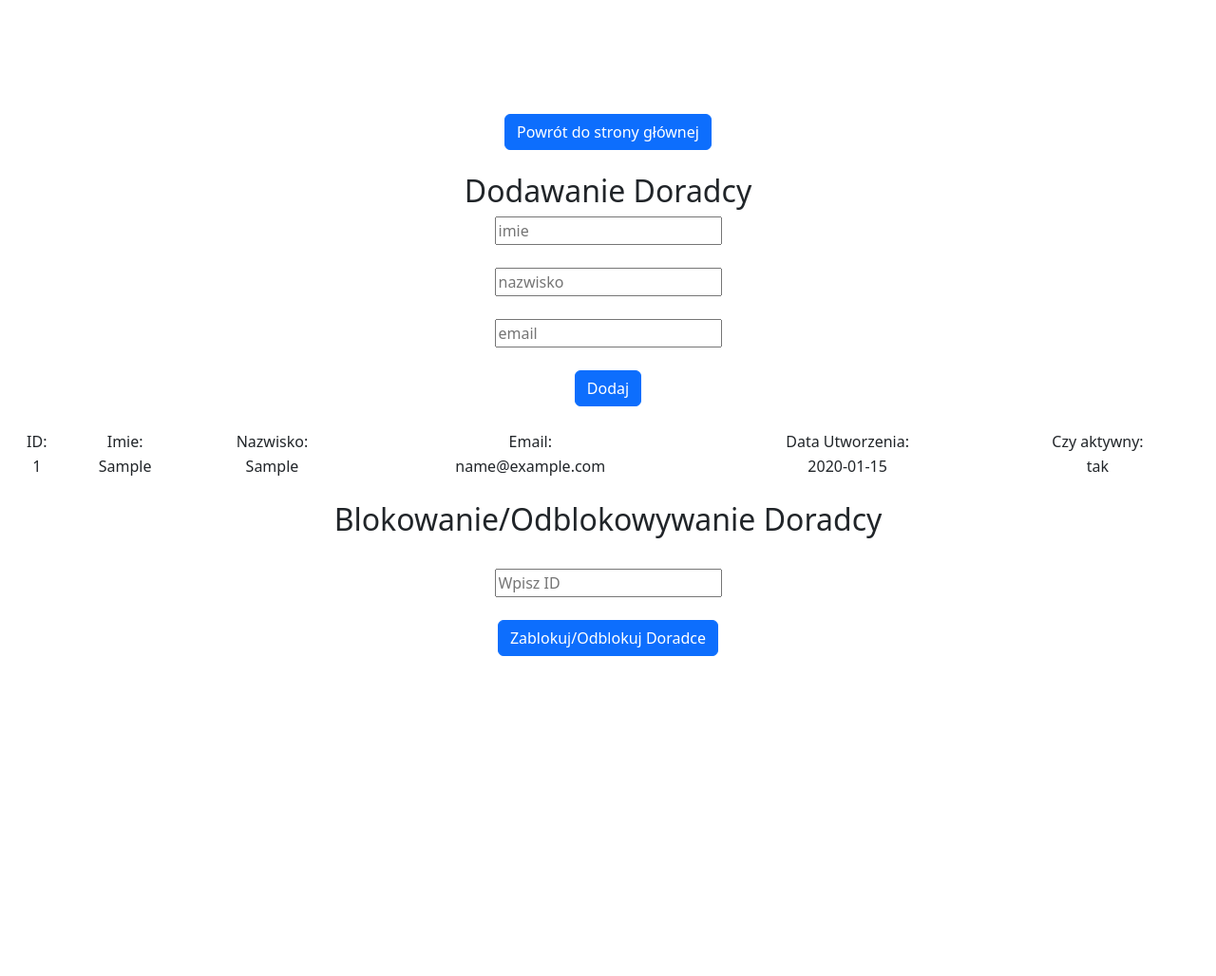
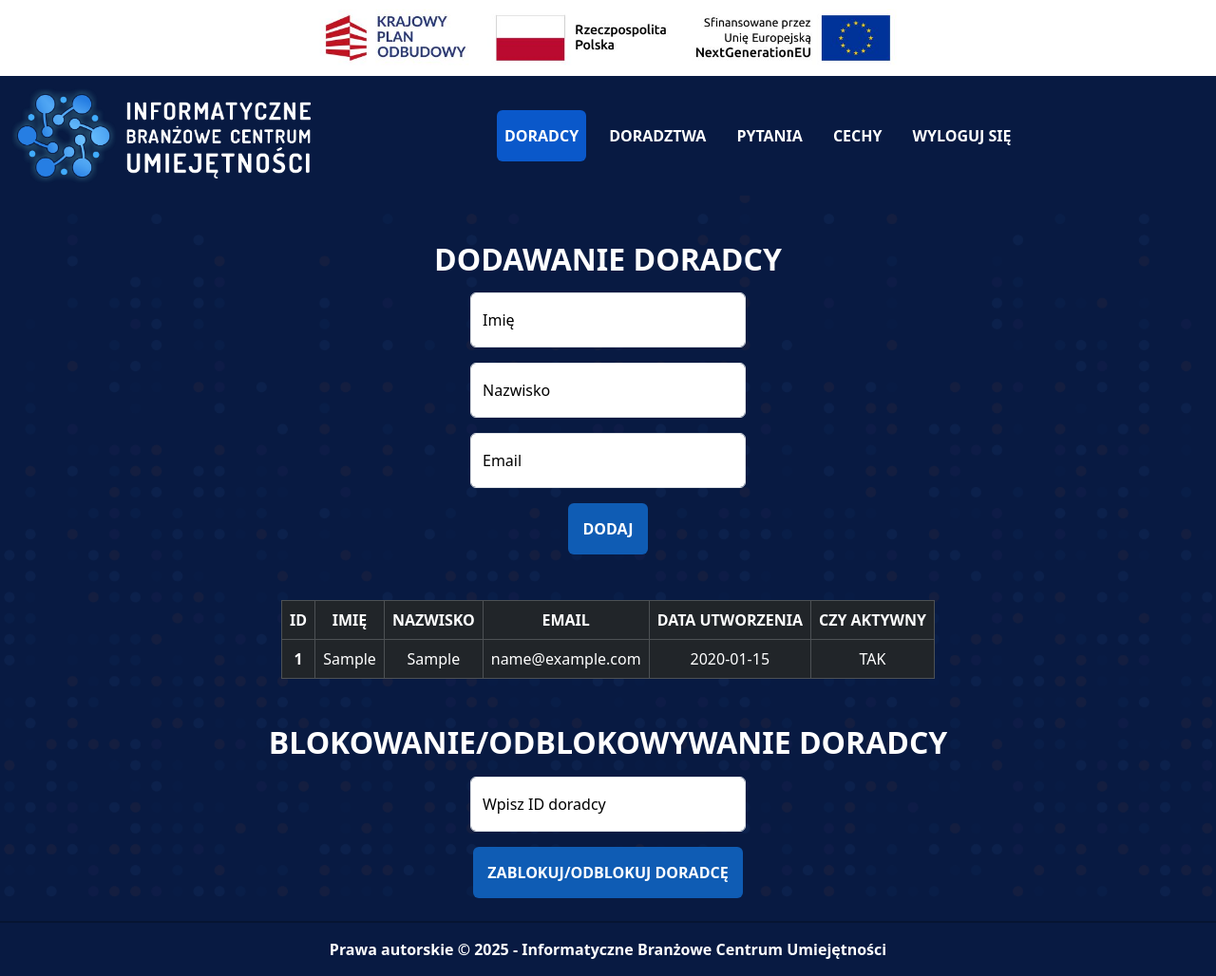
Before and after one commit to fenomenologia/PhpDoradztwo, a PHP site: page /admin_doradcy.php in a window 1280 px wide. Shown: the whole page at 95% size. Before the commit the page ends 691 px from the top, so only its background shows below. Run offline with PHP 8.4, Linux system fonts and the light colour scheme; the visitor is signed in with stand-in values (Sample User, id 1); tables that the repository leaves empty hold one stand-in row (values such as "Sample post").

Commit message:
stylizacja i dodatkowe zabezpieczenia panelu admina

```diff
--- a/admin_cechy.php
+++ b/admin_cechy.php
@@ -2,6 +2,11 @@
 <?php
 require_once "conn.php";
 session_start();
+if (!isset($_SESSION['id_admina']))
+{
+	header("Location: index.php");
+	exit();
+}
 ?>
 <html lang="pl">
 <head>
--- a/admin_doradcy.php
+++ b/admin_doradcy.php
@@ -2,6 +2,11 @@
 <?php
 require_once "conn.php";
 session_start();
+if (!isset($_SESSION['id_admina']))
+{
+	header("Location: index.php");
+	exit();
+}
 ?>
 <html lang="pl">
 <head>
@@ -11,20 +16,60 @@ session_start();
     <link href="https://cdn.jsdelivr.net/npm/bootstrap@5.3.3/dist/css/bootstrap.min.css" rel="stylesheet">
     <script src="https://cdn.jsdelivr.net/npm/bootstrap@5.3.3/dist/js/bootstrap.bundle.min.js"></script>
 	<link rel="icon" type="image/x-icon" href="zdjecia/favicon.png" />
+	<link rel="stylesheet" href="style.css" />
 </head>
-<body>
-    <div class="container-fluid text-center">
-        <form method="POST">
-            <br><br><br><br><br>
-                <input type="submit" value="Powrót do strony głównej" name="wys_doradce" class="btn btn-primary">
-            <br><br>
-        </form>
-        <h2>Dodawanie Doradcy</h2>
-        <form method="POST">
-            <input type="text" placeholder="imie" name="imie" required><br><br>
-            <input type="text" placeholder="nazwisko" name="nazwisko" required><br><br>
-            <input type="text" placeholder="email" name="email" required><br><br>
-            <input type="submit" value="Dodaj" name="dod_dor" class="btn btn-primary"><br><br>
+<body class="bg-primary d-flex text-center text-white">
+	<header class="bg-white">
+		<img src="zdjecia/header_image.jpg" alt="Header" style="height: 80px; width: auto" />
+	</header>
+	<nav class="navbar navbar-expand-sm">
+		<div class="container-fluid d-flex justify-content-between align-items-center">
+
+			<a href="#" class="navbar-brand"><img style="height: 100px" src="zdjecia/logo ibcu.png" alt="Logo"/></a>
+
+
+			<button class="navbar-toggler" type="button" data-bs-toggle="collapse" data-bs-target="#navbarNav" aria-controls="navbarNav" aria-expanded="false" aria-label="Toggle navigation">
+				<span class="navbar-toggler-icon"></span>
+			</button>
+
+			<div class="collapse navbar-collapse justify-content-center text-white" id="navbarNav">
+				<ul class="navbar-nav text-white">
+					<li class="nav-item">
+						<a class="nav-link btn btn-primary active text-white me-3 fw-bold" href="admin_doradcy.php">DORADCY</a>
+					</li>
+					<li class="nav-item">
+						<a class="nav-link btn btn-secondary text-white me-3 fw-bold" href="admin_doradztwa.php">DORADZTWA</a>
+					</li>
+					<li class="nav-item">
+						<a class="nav-link btn btn-secondary text-white me-3 fw-bold" href="admin_pytania.php">PYTANIA</a>
+					</li>
+					<li class="nav-item">
+						<a class="nav-link btn btn-secondary text-white me-3 fw-bold" href="admin_cechy.php">CECHY</a>
+					</li>
+					<li class="nav-item">
+						<a class="nav-link btn btn-danger text-white me-3 fw-bold" href="logout.php">WYLOGUJ SIĘ</a>
+					</li>
+				</ul>
+			</div>
+		</div>
+	</nav>
+
+    <main class="container-fluid text-center bg-image bg-primary flex-fill">
+        <h2 class="capital fw-bold mt-5">Dodawanie Doradcy</h2>
+        <form method="POST" class="container-fluid w-25 text-black form-floating">
+			<div class="form-floating mt-3">
+				<input type="text" placeholder="imie" name="imie" id="imie" class="form-control" required>
+				<label for="imie">Imię</label>
+			</div>
+            <div class="form-floating mt-3">
+				<input type="text" placeholder="nazwisko" name="nazwisko" id="nazwisko" class="form-control" required>
+				<label for="nazwisko">Nazwisko</label>
+			</div>
+			<div class="form-floating mt-3">
+				<input type="email" placeholder="email" name="email" id="email" class="form-control" required>
+				<label for="email">Email</label>
+			</div>
+            <input type="submit" value="Dodaj" name="dod_dor" class="btn btn-primary capital fw-bold mt-3">
         </form>
         <?php
             $data = date("Y-m-d");
@@ -37,24 +82,29 @@ session_start();
                 $sql = "INSERT INTO doradca(email, haslo, czy_aktywny, data_utworzenia, czy_admin, imie, nazwisko) VALUES ('$email', '$haslo', '1', '$data', '0', '$imie', '$nazwisko')";
                 mysqli_query($conn, $sql);
                 header("Location: admin_doradcy.php");
+				exit();
             }
-        ?>
-    </div>
-    <?php
-    if (isset($_POST['wys_doradce'])) {
-        header("location: admin.php");
-    }
-    ?>
-    <div class="container-fluid text-center">
-        <?php
+
         $sql = "SELECT * FROM doradca; ";
         $result = mysqli_query($conn, $sql);
-        echo "<table class='container-fluid text-center'>";
-        echo "<tr><td>ID:</td><td>Imie:</td><td>Nazwisko:</td><td>Email:</td><td>Data Utworzenia:</td><td>Czy aktywny:</td>";
+		?>
+		<table class='table table-dark table-stripped table-hover table-bordered mt-5 container-fluid w-auto'>
+			<thead>
+				<tr>
+					<th scope="col">ID</th>
+					<th scope="col">IMIĘ</th>
+					<th scope="col">NAZWISKO</th>
+					<th scope="col">EMAIL</th>
+					<th scope="col">DATA UTWORZENIA</th>
+					<th scope="col">CZY AKTYWNY</th>
+				</tr>
+			</thead>
+			<tbody>
+			<?php
 			while ($row = mysqli_fetch_assoc($result))
 			{
-            echo "<tr><td>" . $row['id'] . "</td><td>" . $row['imie'] . "</td><td>" . $row['nazwisko'] . "</td><td>" . $row['email'] . "</td><td>" . $row['data_utworzenia'] . "</td><td>";
-            if($row['czy_aktywny'] == 0)
+				echo "<tr><th scope='row'>" . $row['id'] . "</th><td>" . $row['imie'] . "</td><td>" . $row['nazwisko'] . "</td><td>" . $row['email'] . "</td><td>" . $row['data_utworzenia'] . "</td><td>";
+				if ($row['czy_aktywny'] == 0)
 				{
 					$akt = 'nie';
 				}
@@ -62,17 +112,18 @@ session_start();
 				{
 					$akt = 'tak';
 				}
-            echo $akt . "</td>" . "</tr>";
+				echo mb_strtoupper($akt) . "</td>" . "</tr>";
 			}
-        echo "</table>";
 			?>
-        <br><h2>Blokowanie/Odblokowywanie Doradcy</h2>
-        <form method="POST">
-            <br>
-                <input type="number" placeholder="Wpisz ID" name="id_dor" required>
-            <br><br>
-                <input type="submit" value="Zablokuj/Odblokuj Doradce" name="zablokuj" class="btn btn-primary">
-            <br><br>
+			</tbody>
+		</table>
+        <h2 class="capital fw-bold mt-5">Blokowanie/Odblokowywanie Doradcy</h2>
+        <form method="POST" class="form-floating container-fluid text-black w-25">
+			<div class="form-floating mt-3">
+				<input type="number" placeholder="Wpisz ID" name="id_dor" id="id_dor" class="form-control" required>
+				<label for="id_dor">Wpisz ID doradcy</label>
+			</div>
+            <input type="submit" value="Zablokuj/Odblokuj Doradcę" name="zablokuj" class="btn btn-primary mt-3 capital fw-bold">
         </form>
         <?php
         if (isset($_POST['zablokuj'])) {
@@ -90,7 +141,12 @@ session_start();
             }
             mysqli_query($conn, $sssql);
             header("Location: admin_doradcy.php");
+			exit();
         }
         ?>
-    </div>
+    </main>
+	<?php
+	require "footer.php";
+	?>
 </body>
+</html>
--- a/admin_pytania.php
+++ b/admin_pytania.php
@@ -2,6 +2,11 @@
 <?php
 require_once "conn.php";
 session_start();
+if (!isset($_SESSION['id_admina']))
+{
+	header("Location: index.php");
+	exit();
+}
 ?>
 <html lang="pl">
 <head>
```
Also changed, not shown: admin_doradztwa.php (+67 -19 lines). Lines whose indentation alone changed are shown as unchanged.
